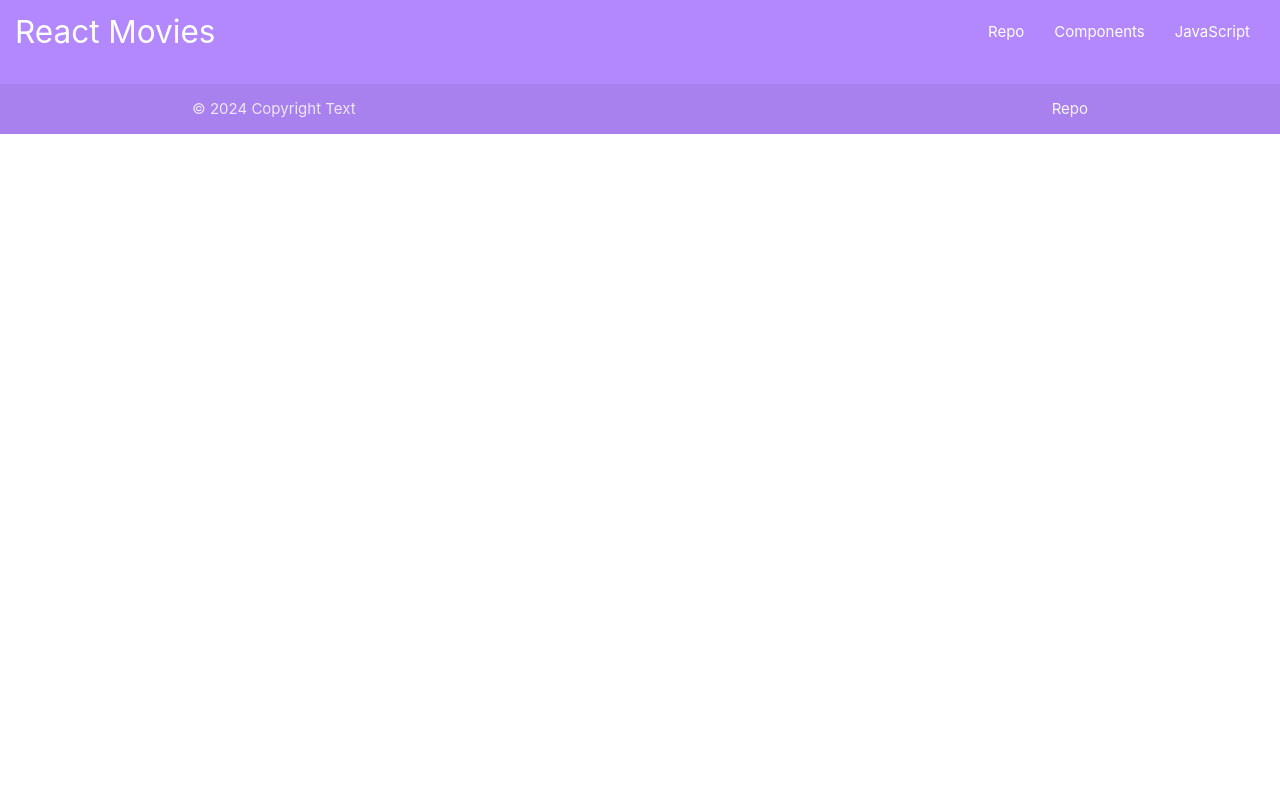
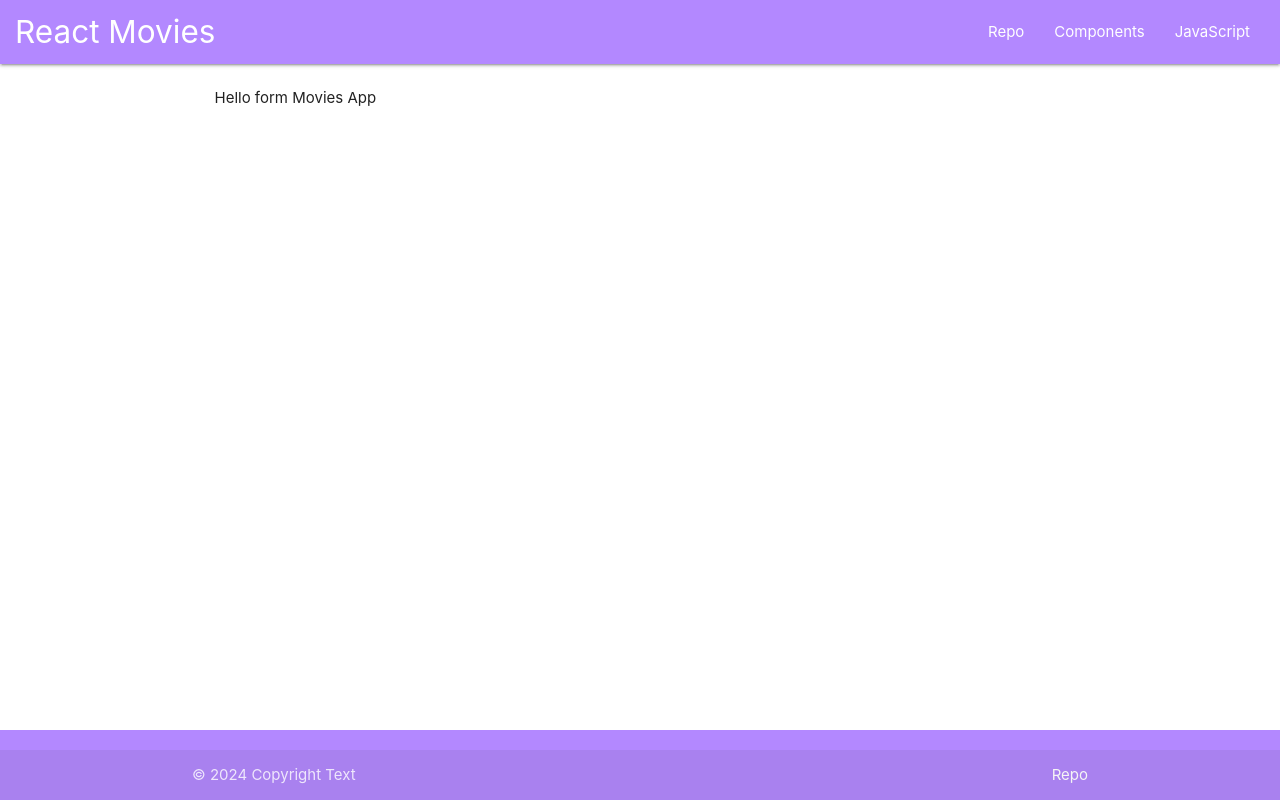
Before and after one commit to milkyaz/movies_project, a React (Create React App) app: page / in a window 1280 px wide. Built offline with nearby package versions, Linux system fonts and the light colour scheme.

Commit message:
Добавил компонент Main

```diff
--- a/src/App.js
+++ b/src/App.js
@@ -1,10 +1,12 @@
 import { Header } from "./layout/Header";
 import { Footer } from "./layout/Footer";
+import { Main } from "./layout/Main";
 
 function App() {
   return (
     <>
       <Header />
+      <Main />
       <Footer />
     </>
   );
--- a/src/index.css
+++ b/src/index.css
@@ -1,7 +1,7 @@
 body {
   margin: 0;
-  font-family: -apple-system, BlinkMacSystemFont, 'Segoe UI', 'Roboto', 'Oxygen',
-    'Ubuntu', 'Cantarell', 'Fira Sans', 'Droid Sans', 'Helvetica Neue',
+  font-family: -apple-system, BlinkMacSystemFont, "Segoe UI", "Roboto", "Oxygen",
+    "Ubuntu", "Cantarell", "Fira Sans", "Droid Sans", "Helvetica Neue",
     sans-serif;
   -webkit-font-smoothing: antialiased;
   -moz-osx-font-smoothing: grayscale;
@@ -10,3 +10,8 @@
 nav {
   padding: 0 1rem;
 }
+
+.content {
+  min-height: calc(100vh - 70px - 64px);
+  padding: 1.5rem;
+}
--- /dev/null
+++ b/src/layout/Main.jsx
@@ -0,0 +1,5 @@
+function Main() {
+  return <main className="container content">Hello form Movies App</main>;
+}
+
+export { Main };
```
